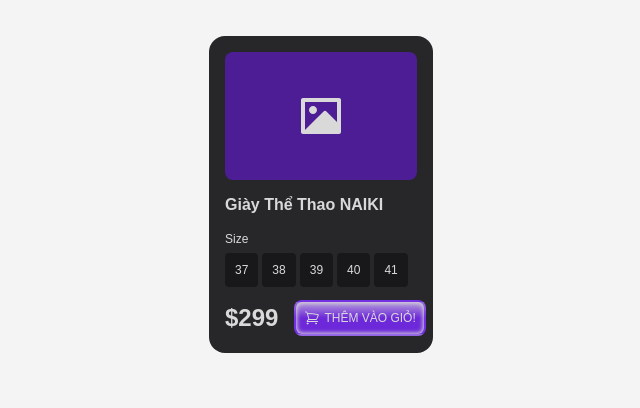
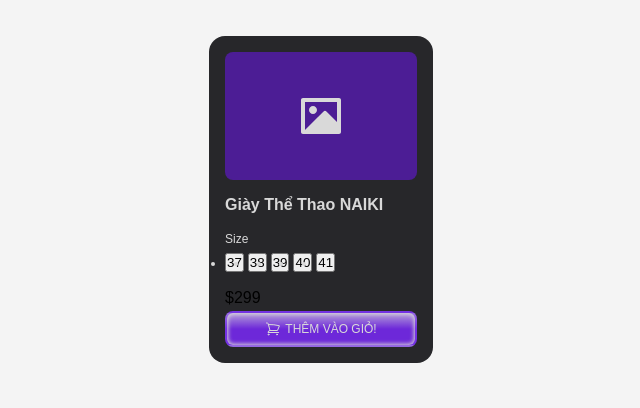
Before and after one commit to lt19284/TMDT, a Flask app: page / in a window 1280 px wide. Shown: the part 392-800 px from the top of the page, without its empty margins (319-959 px from the left). Run offline with Flask 3, Linux system fonts and the light colour scheme; some libraries are stand-ins or nearby versions.

Commit message:
Update index.css
sss

```diff
--- a/static/index.css
+++ b/static/index.css
@@ -265,43 +203,7 @@ header nav ul li a:hover {
     margin-top: 0.25rem;
 }
 
-.list-size .item-list {
-    list-style: none;
-}
-
-.list-size .item-list-button {
-    cursor: pointer;
-    padding: 0.5rem;
-    background-color: var(--zinc-800);
-    font-size: 0.75rem;
-    color: var(--light);
-    border: 2px solid var(--zinc-800);
-    border-radius: 0.25rem;
-    transition: all 0.3s ease-in-out;
-}
-
-.item-list-button:hover {
-    border: 2px solid var(--light);
-}
-
-.item-list-button:focus {
-    background-color: var(--primary);
-    border: 2px solid var(--primary-shadow);
-    box-shadow: inset 0px 1px 4px var(--primary-shadow);
-}
-
-.action {
-    display: flex;
-    align-items: center;
-    gap: 1rem;
-}
-
-.price {
-    font-size: 1.5rem;
-    font-weight: 700;
-    color: var(--light);
-}
-
+/* Cart button */
 .cart-button {
     cursor: pointer;
     display: flex;
```
Also changed, not shown: other parts of static/index.css (+16 -78 lines).
